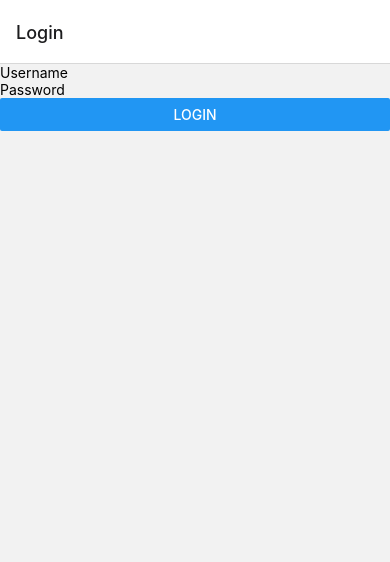
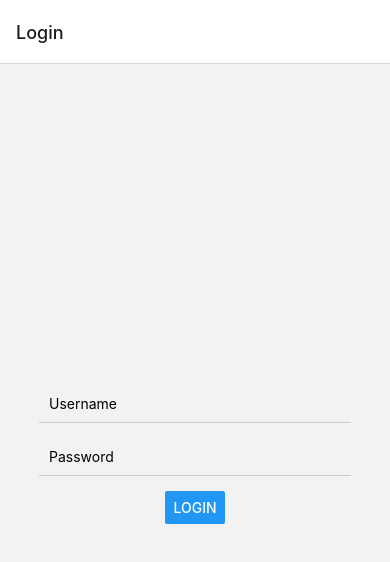
Before and after one commit to gracione/pediBebidas, a React Native app in the folder client/: screen /Login in a window 390 px wide. Shown: the top 562 px of the page. Built offline with nearby package versions, Linux system fonts and the light colour scheme.

Commit message:
[estilizando login]

```diff
--- a/client/src/navigation/index.tsx
+++ b/client/src/navigation/index.tsx
@@ -1,8 +1,8 @@
 import * as React from 'react';
 import { NavigationContainer } from '@react-navigation/native';
 import { createNativeStackNavigator } from '@react-navigation/native-stack';
-import { LoginScreen } from '../screens/LoginScreen';
-import { HomeScreen } from '../screens/HomeScreen';
+import LoginScreen from '../screens/LoginScreen';
+import HomeScreen from '../screens/HomeScreen';
 
 const Stack = createNativeStackNavigator();
 
--- a/client/src/screens/HomeScreen.tsx
+++ b/client/src/screens/HomeScreen.tsx
@@ -1,9 +1,11 @@
 import {View, Text} from 'react-native';
 
-export function HomeScreen() {
+const HomeScreen = () => {
     return (
       <View style={{flex: 1, alignItems: 'center', justifyContent: 'center'}}>
         <Text>Home Screen</Text>
       </View>
     );
   }
+
+export default HomeScreen;
--- a/client/src/screens/LoginScreen.tsx
+++ b/client/src/screens/LoginScreen.tsx
@@ -2,28 +2,51 @@ import React, { useState } from 'react';
 import { View, TextInput, Button, StyleSheet } from 'react-native';
 import { NativeStackNavigationProp } from '@react-navigation/native-stack';
 
-export function LoginScreen () {
-//   const [username, setUsername] = useState('');
-//   const [password, setPassword] = useState('');
+interface LoginScreenProps {
+  navigation: NativeStackNavigationProp<any>;
+}
+
+const LoginScreen: React.FC<LoginScreenProps> = ({ navigation }) => {
+  const [username, setUsername] = useState('');
+  const [password, setPassword] = useState('');
 
   const handleLogin = () => {
     // Lógica de autenticação aqui
     // Se a autenticação for bem-sucedida, navegue para a tela Home
-    // navigation.navigate('Home');
+    navigation.navigate('Home');
   };
 
   return (
-    <View>
+    <View style={styles.container}>
       <TextInput
+        style={styles.input}
         placeholder="Username"
+        onChangeText={(text) => setUsername(text)}
       />
       <TextInput
+        style={styles.input}
         placeholder="Password"
         secureTextEntry
+        onChangeText={(text) => setPassword(text)}
       />
       <Button title="Login" onPress={handleLogin} />
     </View>
   );
 };
 
+const styles = StyleSheet.create({
+  container: {
+    flex: 1,
+    justifyContent: 'center',
+    alignItems: 'center',
+  },
+  input: {
+    width: '80%',
+    marginBottom: 15,
+    padding: 10,
+    borderBottomWidth: 1,
+    borderBottomColor: '#ccc',
+  },
+});
+
 export default LoginScreen;
```
